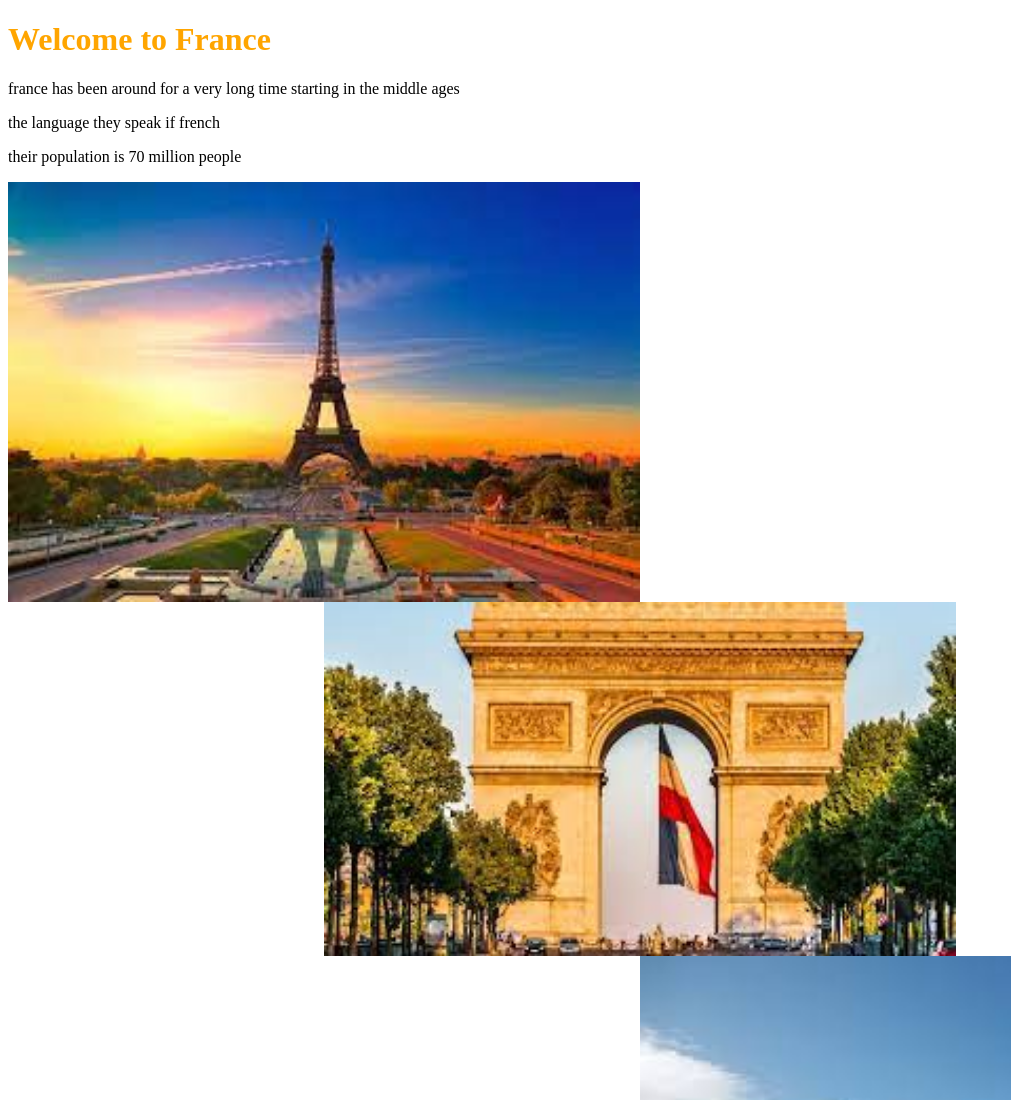
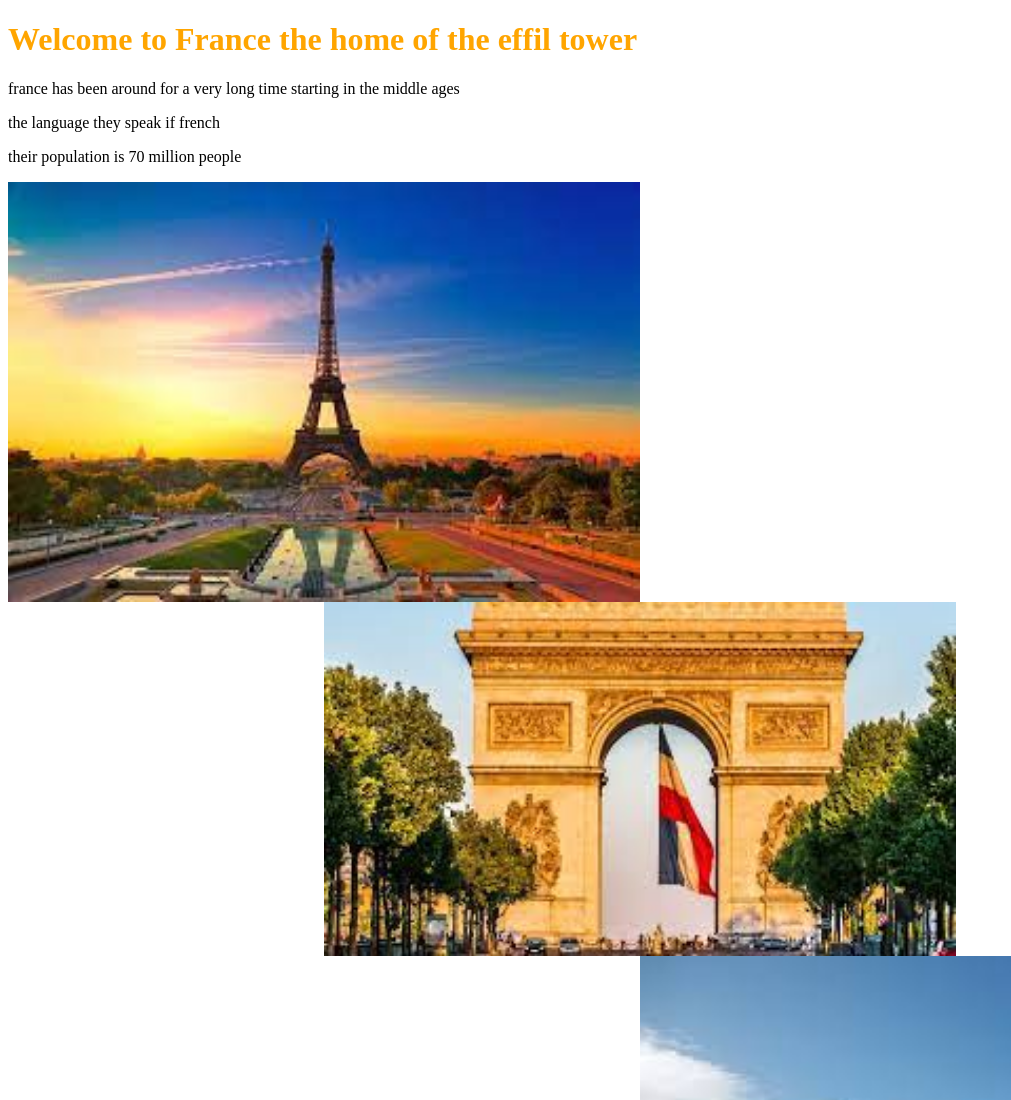
Before and after one commit to parkerturner/France-site, a plain HTML site: page index.html in a window 1280 px wide. Shown: the top 1100 px of the page, without its empty margins (0-1011 px from the left). Drawn offline with Linux system fonts and the light colour scheme.

Commit message:
heading change

```diff
--- a/index.html
+++ b/index.html
@@ -17,7 +17,7 @@
 
         <body>
             <h1>
-                Welcome to France
+                Welcome to France the home of the effil tower
 
             </h1>
             <p>
```
